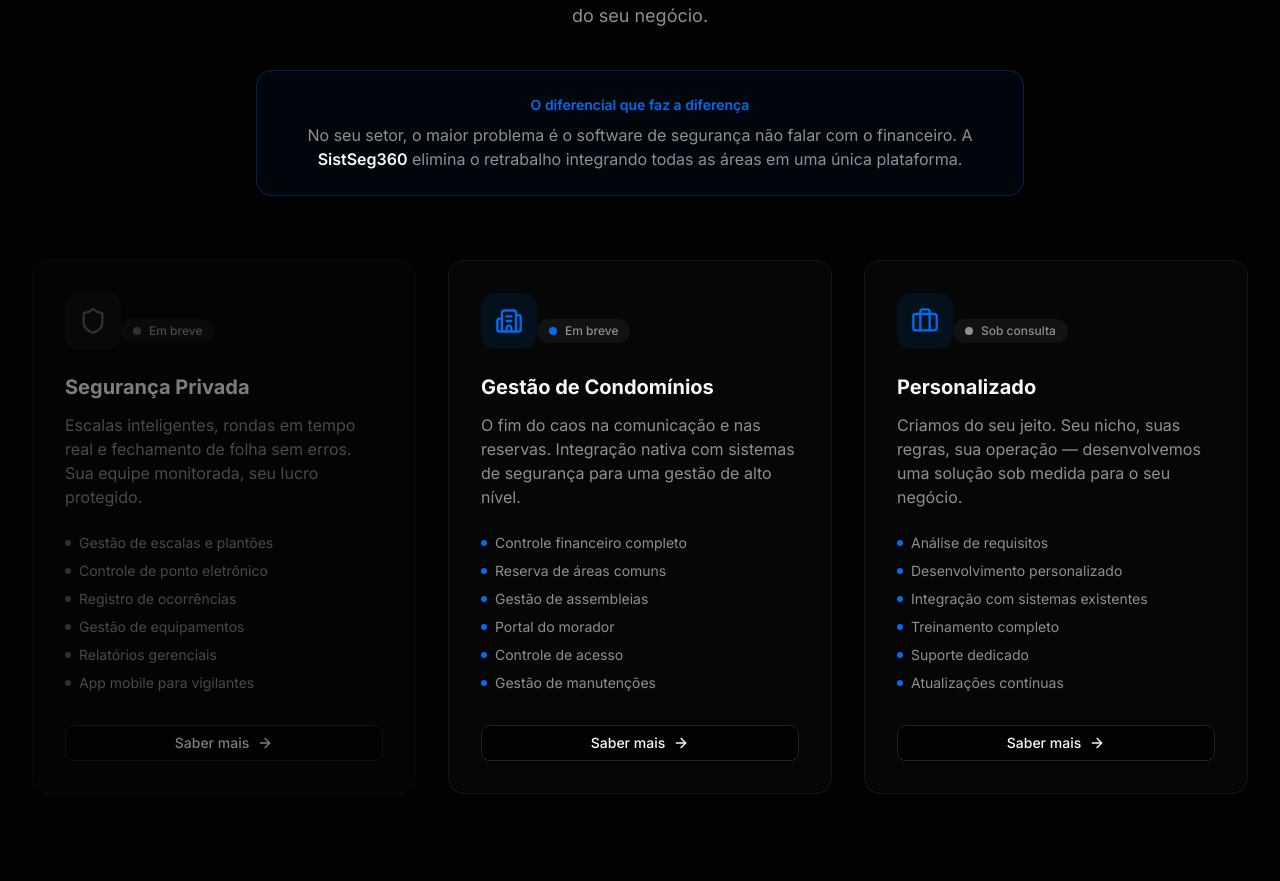
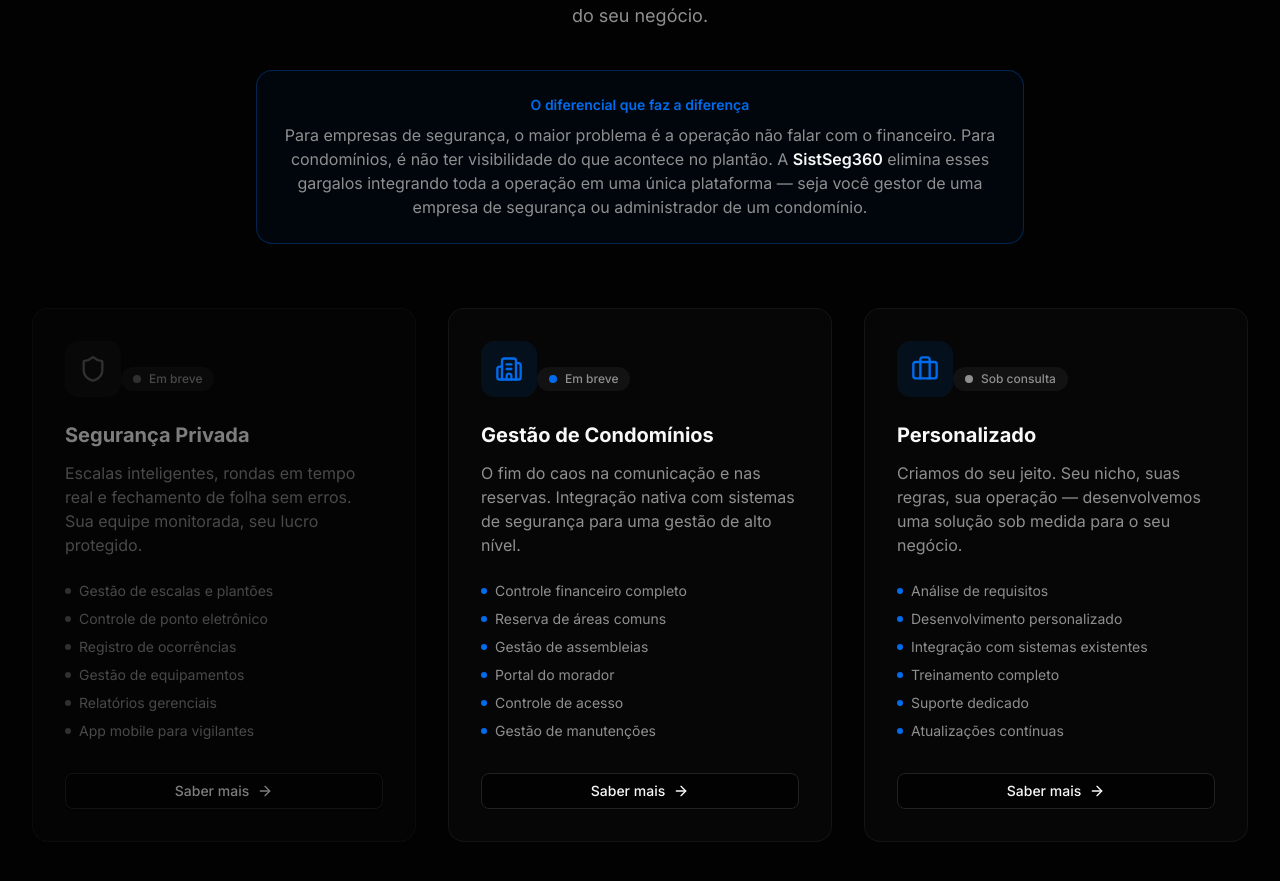
Before and after one commit to iapn-app/sistseg360-site, a Next.js app: page / in a window 1280 px wide. Shown: the part 1842-2723 px from the top of the page. Built offline with nearby package versions, Linux system fonts and the light colour scheme.

Commit message:
feat: update diferencial block copy in solutions section
Co-Authored-By: Claude Sonnet 4.6 <noreply@anthropic.com>

```diff
--- a/components/solutions.tsx
+++ b/components/solutions.tsx
@@ -78,9 +78,7 @@ export function Solutions() {
         <div className="mx-auto mt-10 max-w-3xl rounded-2xl border border-primary/30 bg-primary/5 p-6 text-center">
           <p className="text-sm font-semibold text-primary">O diferencial que faz a diferença</p>
           <p className="mt-2 text-muted-foreground">
-            No seu setor, o maior problema é o software de segurança não falar com o financeiro.
-            A <span className="font-semibold text-foreground">SistSeg360</span> elimina o retrabalho
-            integrando todas as áreas em uma única plataforma.
+            Para empresas de segurança, o maior problema é a operação não falar com o financeiro. Para condomínios, é não ter visibilidade do que acontece no plantão. A <span className="font-semibold text-foreground">SistSeg360</span> elimina esses gargalos integrando toda a operação em uma única plataforma — seja você gestor de uma empresa de segurança ou administrador de um condomínio.
           </p>
         </div>
 
```
